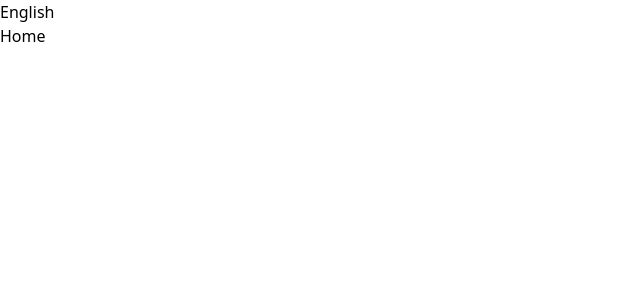
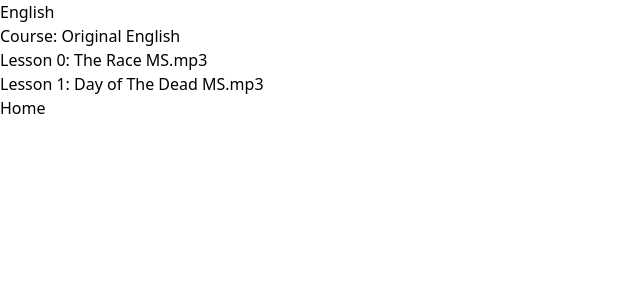
Before and after one commit to developedbyluan/ministoryapp, a Next.js app: page /english in a window 1280 px wide. Shown: the top 300 px of the page, without its empty margins (0-640 px from the left). Built offline with nearby package versions, Linux system fonts and the light colour scheme.

Commit message:
Create lesson list for Course: Original English

```diff
--- a/app/english/page.tsx
+++ b/app/english/page.tsx
@@ -53,6 +53,11 @@ export default function EnglishPage() {
   return (
     <div>
       <h1>English</h1>
+      <h2>Course: Original English</h2>
+      <ul>
+        <li>Lesson 0: The Race MS.mp3</li>
+        <li>Lesson 1: Day of The Dead MS.mp3</li>
+      </ul>
       <Link href="/">Home</Link>
     </div>
   );
```
